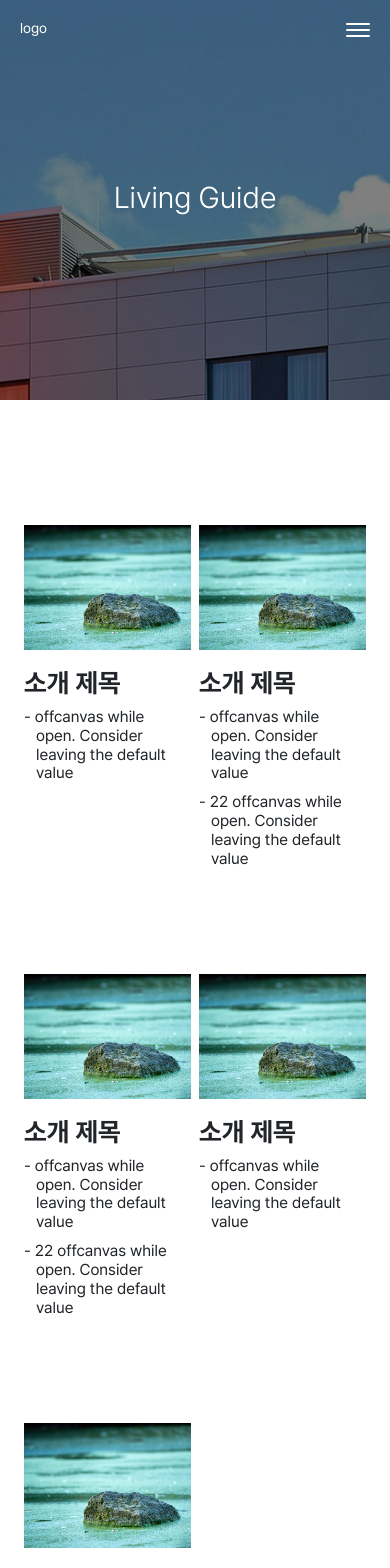
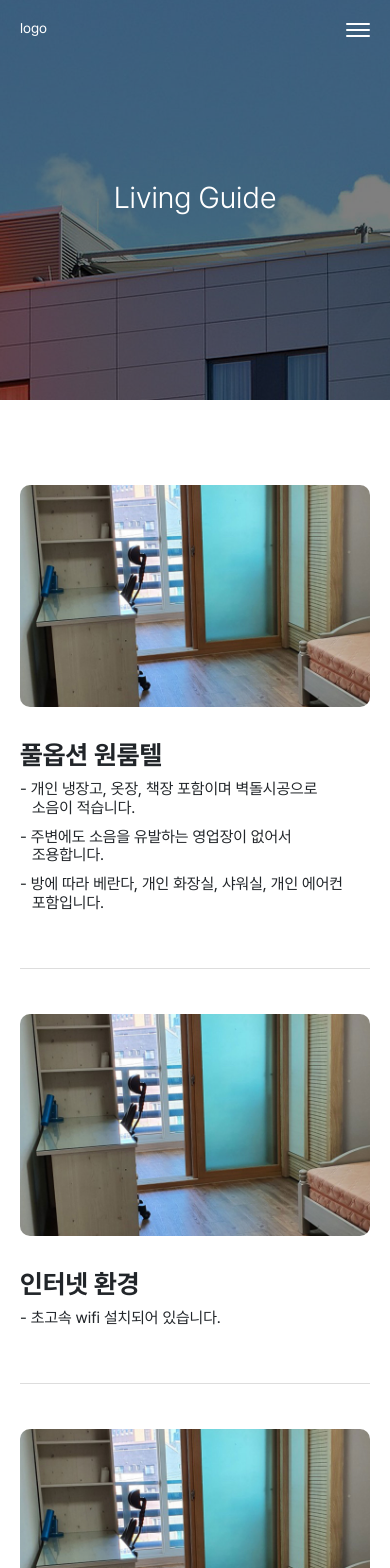
Before and after one commit to error74100/blubrick, a Next.js app: page /information in a window 390 px wide. Shown: the top 1568 px of the page. Built offline with nearby package versions, Linux system fonts and the light colour scheme.

Commit message:
생활안내 디자인 수정

```diff
--- a/src/app/globals.css
+++ b/src/app/globals.css
@@ -79,6 +79,7 @@ body {
   line-height: 1.285;
   font-family: 'Pretendard', 'Apple SD 산돌고딕 Neo', 'Apple SD Gothic Neo',
     '나눔고딕', NanumGothic, ng, sans-serif;
+  word-break: keep-all;
 }
 
 :root {
@@ -231,7 +232,25 @@ a[class*='btn_basic'].round {
 
 .swiper-button-prev,
 .swiper-button-next {
-  color: var(--main-color) !important;
+  width: 44px !important;
+  height: 60px !important;
+  color: #fff !important;
+  background-color: rgba(0, 0, 0, 0.5);
+}
+
+.swiper-button-next,
+.swiper-rtl .swiper-button-prev {
+  right: 0px !important;
+}
+
+.swiper-button-prev,
+.swiper-rtl .swiper-button-next {
+  left: 0px !important;
+}
+
+.swiper-button-prev:after,
+.swiper-button-next:after {
+  font-size: 30px !important;
 }
 
 /* nav-tabs */
@@ -388,4 +407,16 @@ a[class*='btn_basic'].round {
     width: 22px;
     height: 22px;
   }
+
+  /* swiper */
+  .swiper-button-prev,
+  .swiper-button-next {
+    width: 34px !important;
+    height: 50px !important;
+  }
+
+  .swiper-button-prev:after,
+  .swiper-button-next:after {
+    font-size: 20px !important;
+  }
 }
--- a/src/app/information/page.module.css
+++ b/src/app/information/page.module.css
@@ -23,9 +23,8 @@
 }
 
 .information_intro .group li {
-  flex: 0 1 33.33%;
-  flex-direction: column;
-  padding: 40px 10px;
+  flex: 0 0 100%;
+  padding: 80px 10px;
   display: flex;
   align-items: center;
   justify-content: flex-start;
@@ -33,11 +32,37 @@
   font-weight: 400;
 }
 
+.information_intro .group li ~ li {
+  border-top: 1px solid #ddd;
+}
+
+.information_intro .group li .img_wrap {
+  width: 52%;
+}
+
+.information_intro .group li .cont_wrap {
+  flex: 1;
+  padding: 0 50px;
+}
+
+.information_intro .group li:nth-child(even) .img_wrap {
+  order: 2;
+}
+
+.information_intro .group li:nth-child(even) .cont_wrap {
+  order: 1;
+  text-align: right;
+}
+
+.information_intro .group li:nth-child(even) .cont_wrap h2 {
+  text-align: right;
+}
+
 .information_intro .group h2 {
   width: 100%;
   font-size: 1.875rem;
   text-align: left;
-  padding: 10px 10px 2px 10px;
+  padding: 10px 10px 15px 10px;
   font-weight: 700;
 }
 
@@ -48,6 +73,7 @@
 
 .information_intro .group .img {
   margin: 15px 0;
+  border-radius: 10px;
   overflow: hidden;
 }
 
@@ -78,12 +104,37 @@
   .information_intro .group li {
     padding: 40px 4px;
   }
+
+  .information_intro .group li .cont_wrap {
+    padding: 0 35px;
+  }
 }
 
-@media all and (max-width: 480px) {
+@media all and (max-width: 768px) {
   .information_intro .group li {
-    flex: 0 1 50%;
-    padding: 40px 4px;
+    flex-direction: column;
+  }
+
+  .information_intro .group li .img_wrap {
+    width: 100%;
+  }
+
+  .information_intro .group li .cont_wrap {
+    padding: 15px 0;
+    width: 100%;
+  }
+
+  .information_intro .group li:nth-child(even) .img_wrap {
+    order: 1;
+  }
+
+  .information_intro .group li:nth-child(even) .cont_wrap {
+    order: 2;
+    text-align: left;
+  }
+
+  .information_intro .group li:nth-child(even) .cont_wrap h2 {
+    text-align: left;
   }
 
   .information_intro .group h2 {
@@ -99,9 +150,15 @@
   }
 }
 
-@media all and (max-width: 340px) {
+@media all and (max-width: 480px) {
+  .information_intro .inner {
+    padding: 20px 0 50px 0;
+  }
+
   .information_intro .group li {
-    flex: 0 1 100%;
-    padding: 10px 0;
+    padding: 30px 0;
   }
 }
+
+@media all and (max-width: 340px) {
+}
--- a/src/app/information/page.tsx
+++ b/src/app/information/page.tsx
@@ -25,65 +25,87 @@ export default function Page() {
             <div className={style.contbox}>
               <ul className={style.group}>
                 <li>
+                  <div className={style.img_wrap}>
                     <p className={style.img}>
-                    <img src="/img/sample_img01.jpg" alt="" />
+                      <img
+                        src="/img/temp_information_img_01.jpg"
+                        alt="풀옵션 원룸텔 이미지"
+                      />
                     </p>
-                  <h2>소개 제목</h2>
+                  </div>
+
+                  <div className={style.cont_wrap}>
+                    <h2>풀옵션 원룸텔</h2>
                     <p className={style.indent}>
-                    offcanvas while open. Consider leaving the default value
+                      개인 냉장고, 옷장, 책장 포함이며 벽돌시공으로 소음이
+                      적습니다.
                     </p>
+                    <p className={style.indent}>
+                      주변에도 소음을 유발하는 영업장이 없어서 조용합니다.
+                    </p>
+                    <p className={style.indent}>
+                      방에 따라 베란다, 개인 화장실, 샤워실, 개인 에어컨
+                      포함입니다.
+                    </p>
+                  </div>
                 </li>
 
                 <li>
+                  <div className={style.img_wrap}>
                     <p className={style.img}>
-                    <img src="/img/sample_img01.jpg" alt="" />
+                      <img
+                        src="/img/temp_information_img_01.jpg"
+                        alt="인터넷 환경 이미지"
+                      />
                     </p>
-                  <h2>소개 제목</h2>
+                  </div>
+
+                  <div className={style.cont_wrap}>
+                    <h2>인터넷 환경</h2>
                     <p className={style.indent}>
-                    offcanvas while open. Consider leaving the default value
+                      초고속 wifi 설치되어 있습니다.
                     </p>
-                  <p className={style.indent}>
-                    22 offcanvas while open. Consider leaving the default value
-                  </p>
+                  </div>
                 </li>
 
                 <li>
+                  <div className={style.img_wrap}>
                     <p className={style.img}>
-                    <img src="/img/sample_img01.jpg" alt="" />
+                      <img
+                        src="/img/temp_information_img_01.jpg"
+                        alt="주방시설 및 세탁 이미지"
+                      />
                     </p>
-                  <h2>소개 제목</h2>
+                  </div>
+
+                  <div className={style.cont_wrap}>
+                    <h2>주방시설 및 세탁</h2>
                     <p className={style.indent}>
-                    offcanvas while open. Consider leaving the default value
+                      밥솥, 정수기, 인덕션, 전자레인지, 냄비, 그릇, 수저, 라면,
+                      쌀 등이 있습니다.
                     </p>
                     <p className={style.indent}>
-                    22 offcanvas while open. Consider leaving the default value
+                      세탁기, 세탁세제 등이 있습니다.
                     </p>
+                  </div>
                 </li>
 
                 <li>
+                  <div className={style.img_wrap}>
                     <p className={style.img}>
-                    <img src="/img/sample_img01.jpg" alt="" />
+                      <img
+                        src="/img/temp_information_img_01.jpg"
+                        alt="소방시설 이미지"
+                      />
                     </p>
-                  <h2>소개 제목</h2>
+                  </div>
+
+                  <div className={style.cont_wrap}>
+                    <h2>소방시설</h2>
                     <p className={style.indent}>
-                    offcanvas while open. Consider leaving the default value
+                      자동 화재감지시스템 및 스프링클러가 장착되어 있습니다.
                     </p>
-                </li>
-
-                <li>
-                  <p className={style.img}>
-                    <img src="/img/sample_img01.jpg" alt="" />
-                  </p>
-                  <h2>소개 제목</h2>
-                  <p className={style.indent}>
-                    offcanvas while open. Consider leaving the default value
-                  </p>
-                  <p className={style.indent}>
-                    offcanvas while open. Consider leaving the default value
-                  </p>
-                  <p className={style.indent}>
-                    offcanvas while open. Consider leaving the default value
-                  </p>
+                  </div>
                 </li>
               </ul>
             </div>
--- a/src/app/page.tsx
+++ b/src/app/page.tsx
@@ -100,7 +100,7 @@ export default function Home() {
 
       <section className={style.intro}>
         <h3 className={style.h3_type} data-aos="fade-up">
-          시설 소개
+          생활 안내
         </h3>
         <p data-aos="fade-left" data-aos-delay="500">
           asdf asdfa sasdf
@@ -143,7 +143,7 @@ export default function Home() {
         </div>
 
         <p className={style.btn}>
-          <Link href="/facilities" className="btn_basic1">
+          <Link href="/information" className="btn_basic1">
             자세히 보기
           </Link>
         </p>
```
Also changed, not shown: public/img/temp_information_img_01.jpg (added). Lines whose indentation alone changed are shown as unchanged.
